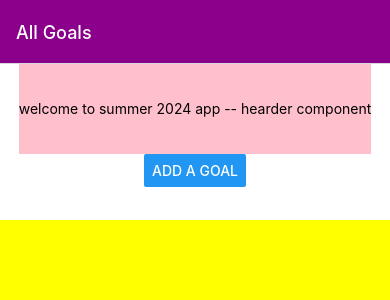
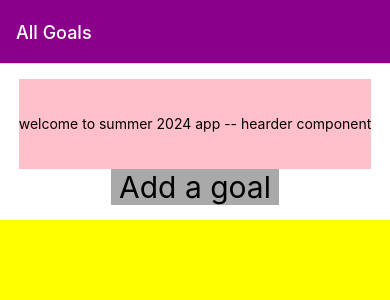
Before and after one commit to jinzhang01/mobile24, a React Native app: screen /Home in a window 390 px wide. Shown: the top 300 px of the page. Built offline with nearby package versions, Linux system fonts and the light colour scheme.

Commit message:
refactor the add a goal

```diff
--- a/Components/Goalitem.js
+++ b/Components/Goalitem.js
@@ -26,7 +26,7 @@ const Goalitem = ({passItem, deleteHandler, pressHandler}) => {
 
         {/* <Button color="red" title="x" onPress={()=>deleteHandler(id)}/>  */}
         <PressableButton
-        // componentStyle = {styles.buttonStyle}
+        componentStyle = {styles.buttonStyle}
         pressedFunction={()=>deleteHandler(id)}>
           <Text> x </Text>
         </PressableButton>
--- a/Components/Home.js
+++ b/Components/Home.js
@@ -1,8 +1,9 @@
 import React, { useState } from 'react';
-import { StyleSheet, Text, View, Button, SafeAreaView, ScrollView, FlatList } from 'react-native';
+import { StyleSheet, Text, View, Button, SafeAreaView, ScrollView, FlatList, Pressable } from 'react-native';
 import Header from './Header';
 import Input from './Input';
 import Goalitem from './Goalitem';
+import PressableButton from './PressableButton';
 
 export default function Home( {navigation} ) {
   const HomeName = "summer 2024";
@@ -39,7 +40,11 @@ export default function Home( {navigation} ) {
     <SafeAreaView style={styles.container}>
       <View style={styles.topContainer}>
         <Header name={HomeName} theme="dark" />
-        <Button title="Add a goal" onPress={() => setModalVisible(true)} />
+        {/* <Button title="Add a goal" onPress={() => setModalVisible(true)} /> */}
+        <PressableButton pressedFunction={() => setModalVisible(true)}>
+          <Text style={styles.buttonStyle}> Add a goal </Text>
+        </PressableButton>
+
       </View>
 
       <View style={styles.bottomContainer}>
@@ -84,6 +89,7 @@ const styles = StyleSheet.create({
     flex: 1,
     backgroundColor: 'white',
     alignItems: 'center',
+    justifyContent: 'center',
   },
   bottomContainer: {
     flex: 4,
@@ -101,5 +107,9 @@ const styles = StyleSheet.create({
     marginVertical: 5,
     margin: 10
   },
+  buttonStyle: {
+    fontSize: 30,
+    backgroundColor: 'darkgrey',
+  }
 
 });
--- a/Components/PressableButton.js
+++ b/Components/PressableButton.js
@@ -21,7 +21,7 @@ const styles = StyleSheet.create({
     defaultStyle:
     {
         marginleft:10,
-        backgroundColor: 'blue',
+        backgroundColor: 'cyan',
     },
 
   pressedStyle: {
```
